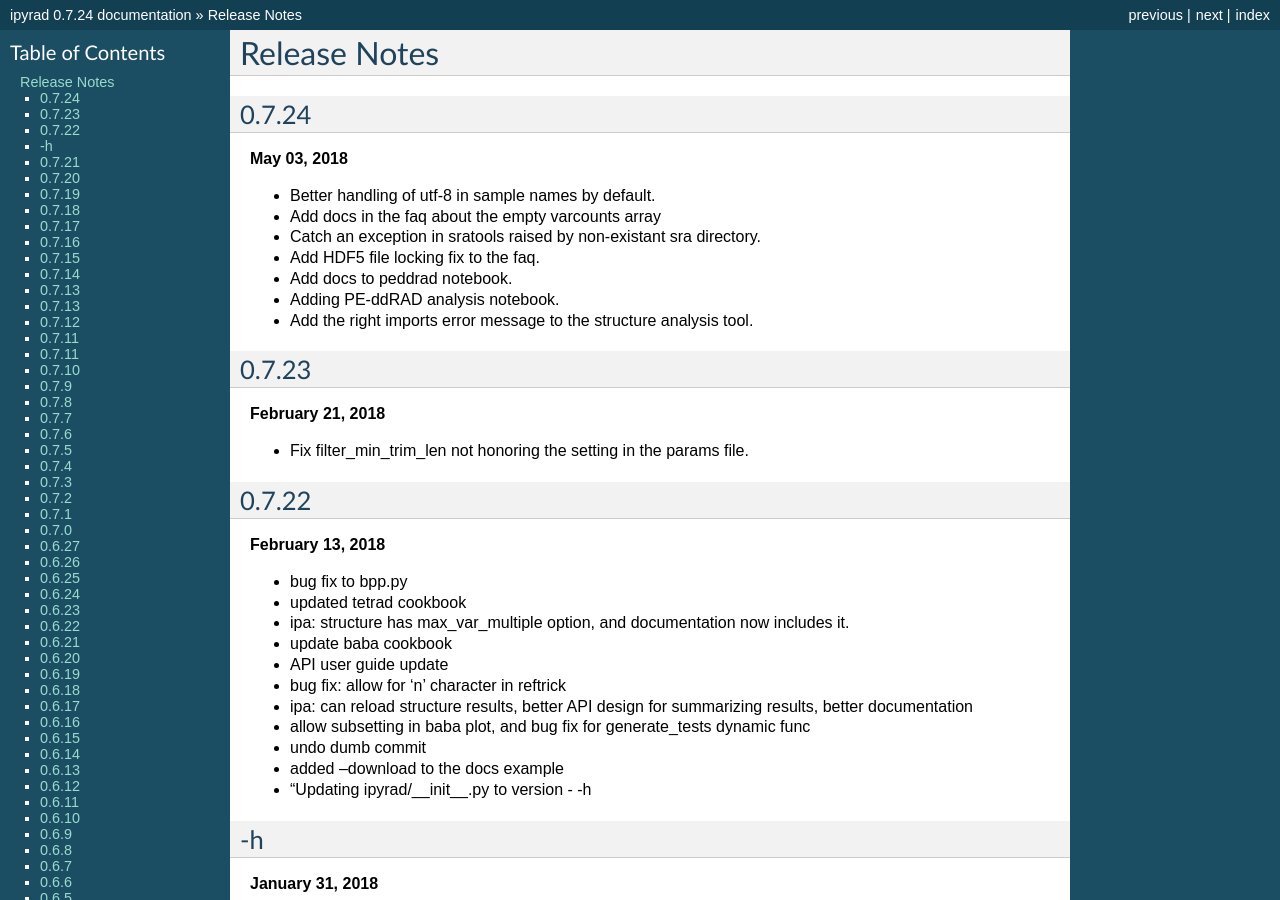
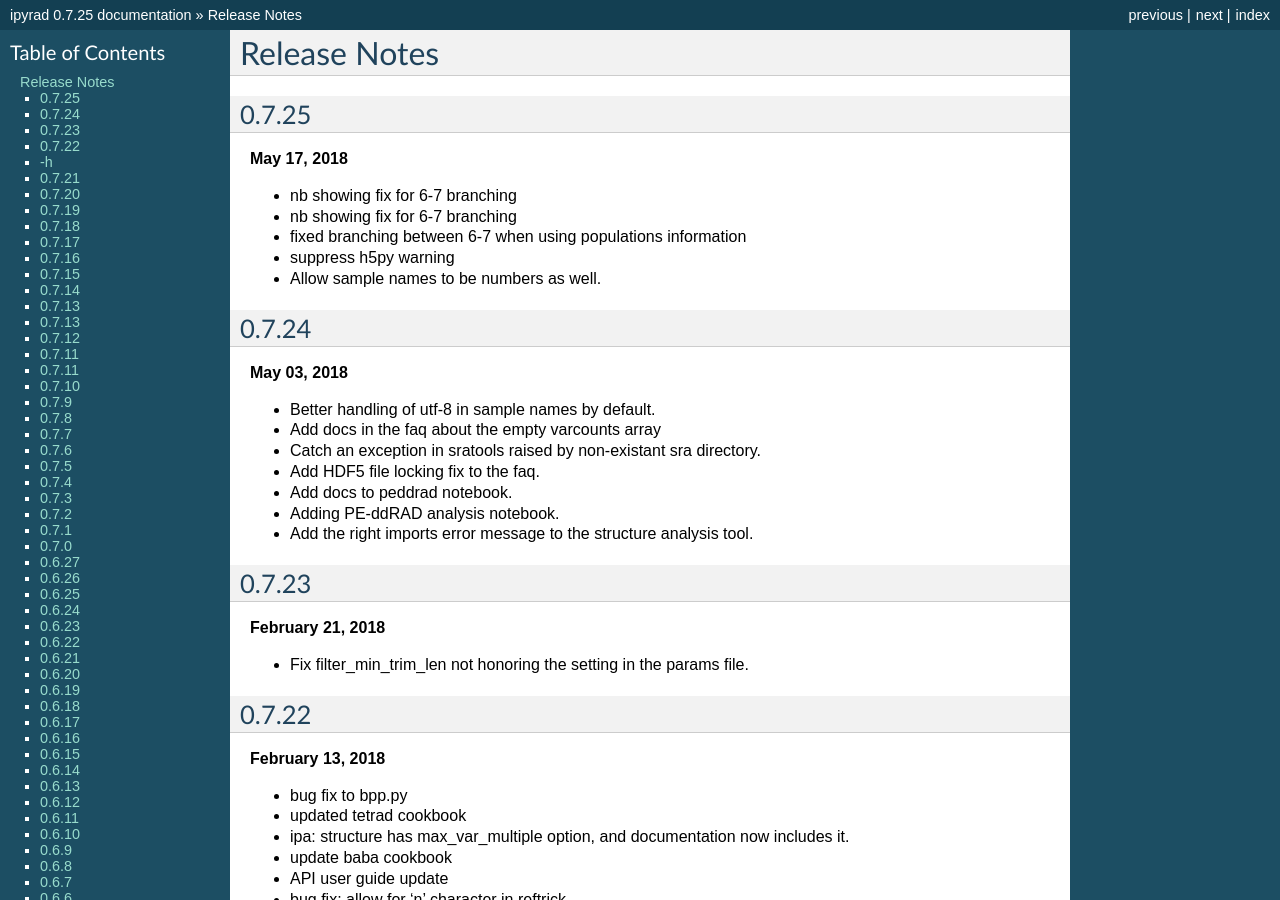
Before and after one commit to dereneaton/ipyrad, a Sphinx documentation site: the page built from docs/releasenotes.rst, in a window 1280 px wide and 900 px high. Built offline with Sphinx 7.4.7, drawn with Linux system fonts in a browser that asks for light colours; pages that are not in the unit, such as notebooks, are missing from menus; the version number is read from the project's files by our own code; some of the changed text lies outside the part shown.

Commit message:
"Updating ipyrad/__init__.py to version - 0.7.25

```diff
--- a/docs/releasenotes.rst
+++ b/docs/releasenotes.rst
@@ -4,6 +4,16 @@
 
 Release Notes
 =============
+
+0.7.25
+------
+**May 17, 2018**
+
+- nb showing fix for 6-7 branching
+- nb showing fix for 6-7 branching
+- fixed branching between 6-7 when using populations information
+- suppress h5py warning
+- Allow sample names to be numbers as well.
 
 0.7.24
 ------
--- a/ipyrad/__init__.py
+++ b/ipyrad/__init__.py
@@ -2,7 +2,7 @@
 
 
 ## dunders
-__version__ = "0.7.24"
+__version__ = "0.7.25"
 __author__ = "Deren Eaton & Isaac Overcast"
 
 ## Possible values for __loglevel__: "DEBUG"  "INFO"  "WARN"  "ERROR"
```
